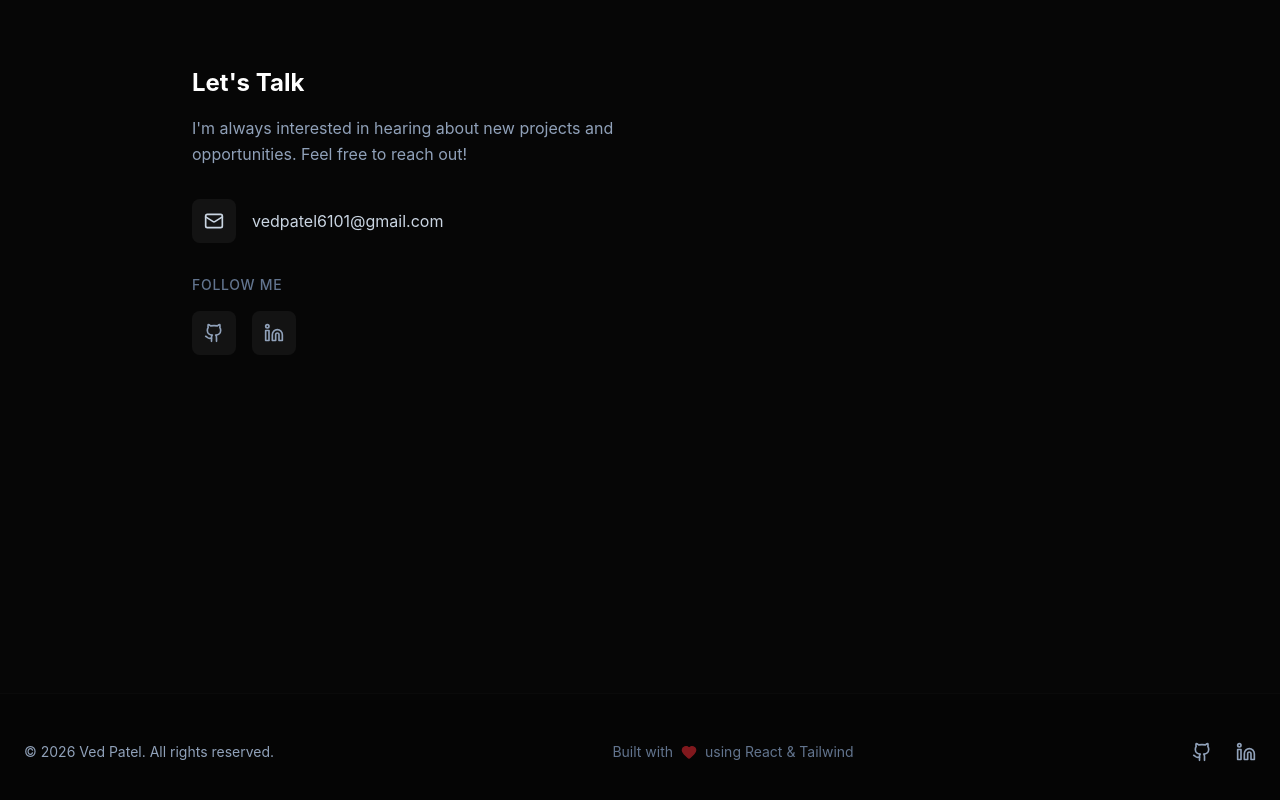
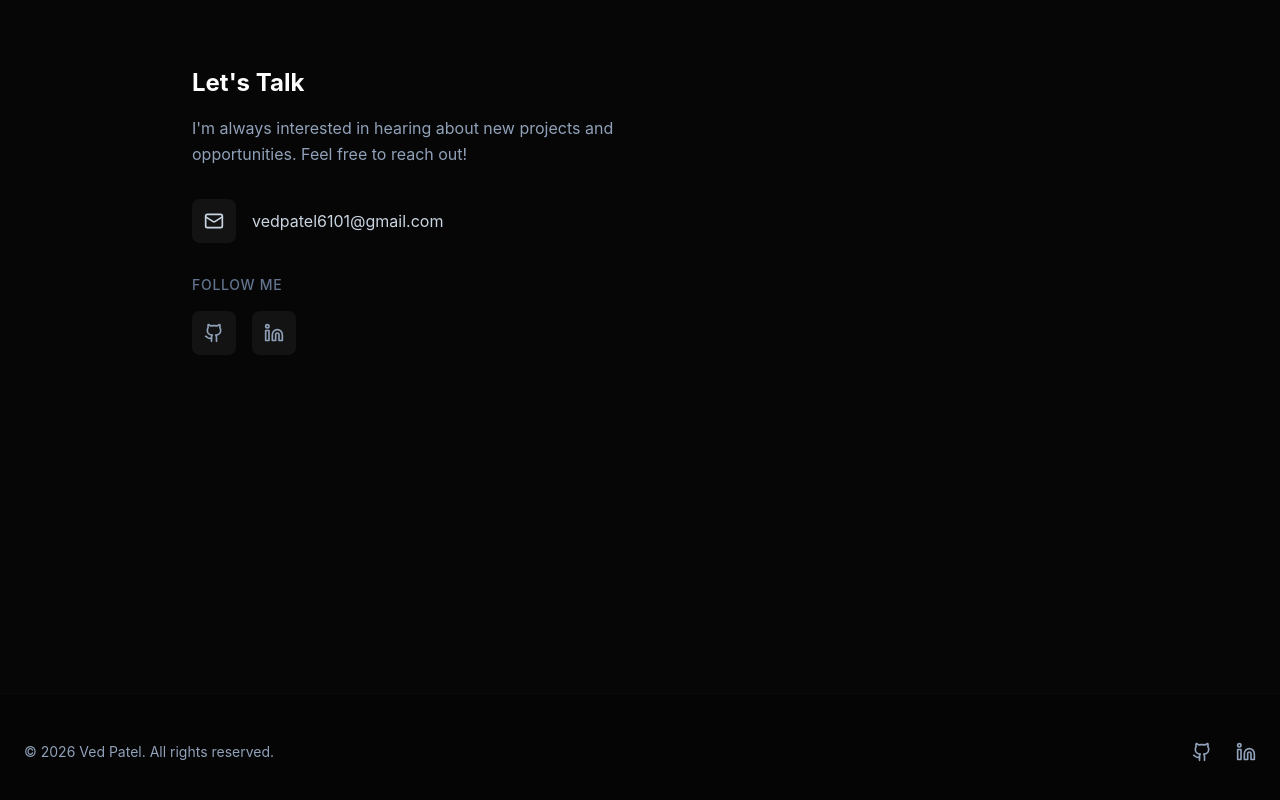
Before and after one commit to ved35/Portfolio, a React (Vite) app: page / in a window 1280 px wide. Shown: the part 6867-7667 px from the top of the page. Built offline with nearby package versions, Linux system fonts and the light colour scheme.

Commit message:
feat: add a new `Footer` component displaying copyright and social media links.

```diff
--- a/src/components/Footer.tsx
+++ b/src/components/Footer.tsx
@@ -12,11 +12,7 @@ const Footer = () => {
           </p>
         </div>
 
-        <div className="flex items-center gap-2 text-sm text-slate-500">
-          <span>Built with</span>
-          <Heart className="w-4 h-4 text-red-500 fill-red-500 animate-pulse" />
-          <span>using React & Tailwind</span>
-        </div>
+        <div className="flex items-center gap-2 text-sm text-slate-500"></div>
 
         <div className="flex items-center gap-6">
           <a
```
